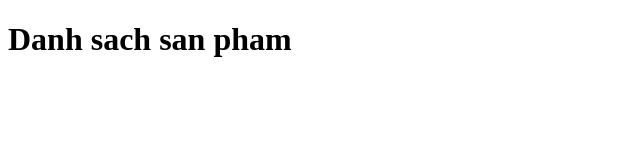
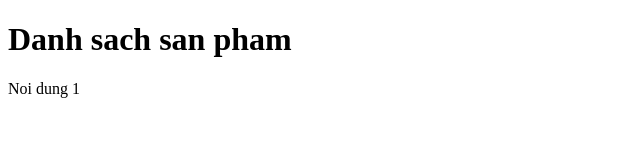
Before and after one commit to minhhquann88/BE, a plain HTML site: page product.html in a window 1280 px wide. Shown: the full height of the page, 0-640 px from the left. Drawn offline with Linux system fonts and the light colour scheme.

Commit message:
update product

```diff
--- a/product.html
+++ b/product.html
@@ -7,5 +7,6 @@
   </head>
   <body>
     <h1>Danh sach san pham</h1>
+    <p>Noi dung 1</p>
   </body>
 </html>
```
